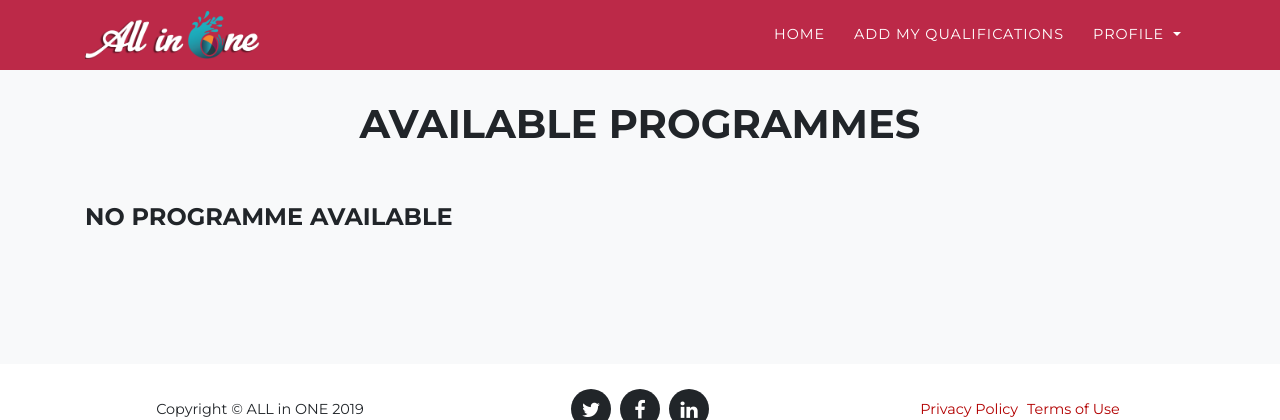
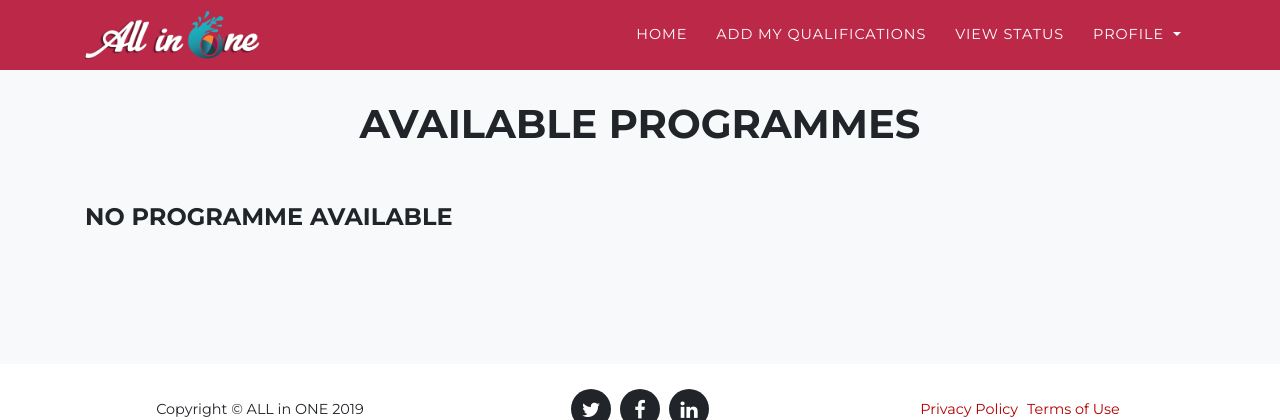
Before and after one commit to JellyBeanHusky/All-in-One, a PHP site: page /applyProgramme.php in a window 1280 px wide. Shown: the top 420 px of the page. Run offline with PHP 8.4, Linux system fonts and the light colour scheme; the visitor is signed in with stand-in values (Sample User, id 1); data that the repository does not hold is empty; some web fonts are replaced.

Commit message:
Update applyProgramme.php

```diff
--- a/applyProgramme.php
+++ b/applyProgramme.php
@@ -60,6 +60,9 @@ if (isset($_GET['logout'])) {
                             </li>
                             <li class="nav-item">
                                 <a class="nav-link js-scroll-trigger" href="editApplication.php">Add My Qualifications</a>
+                            </li>
+                            <li class="nav-item">
+                                <a class="nav-link js-scroll-trigger" href="viewApplicationStatus.php">View Status</a>
                             </li>
                             <li class="nav-item dropdown">
                                 <a class="nav-link dropdown-toggle" data-toggle="dropdown" aria-haspopup="true" aria-expanded="false">
@@ -130,7 +133,7 @@ if (isset($_GET['logout'])) {
 
                     <?php else: ?>
                         <p></p>
-                        <h4 class="section-heading text-uppercase">no Programme available</h4><br>
+                        <h4 class="section-heading text-uppercase">No Programme Available</h4><br>
                     <?php endif; ?>
                 </div>
             </div>
```
